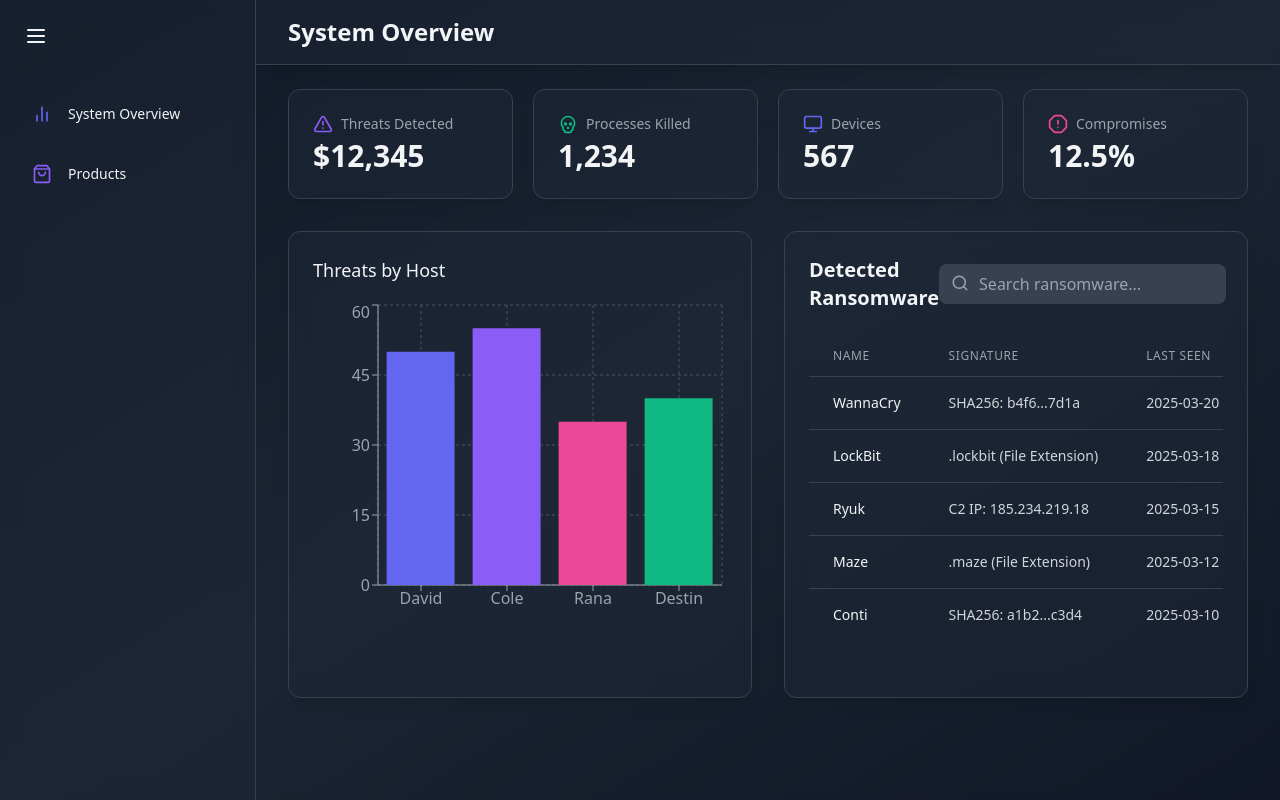
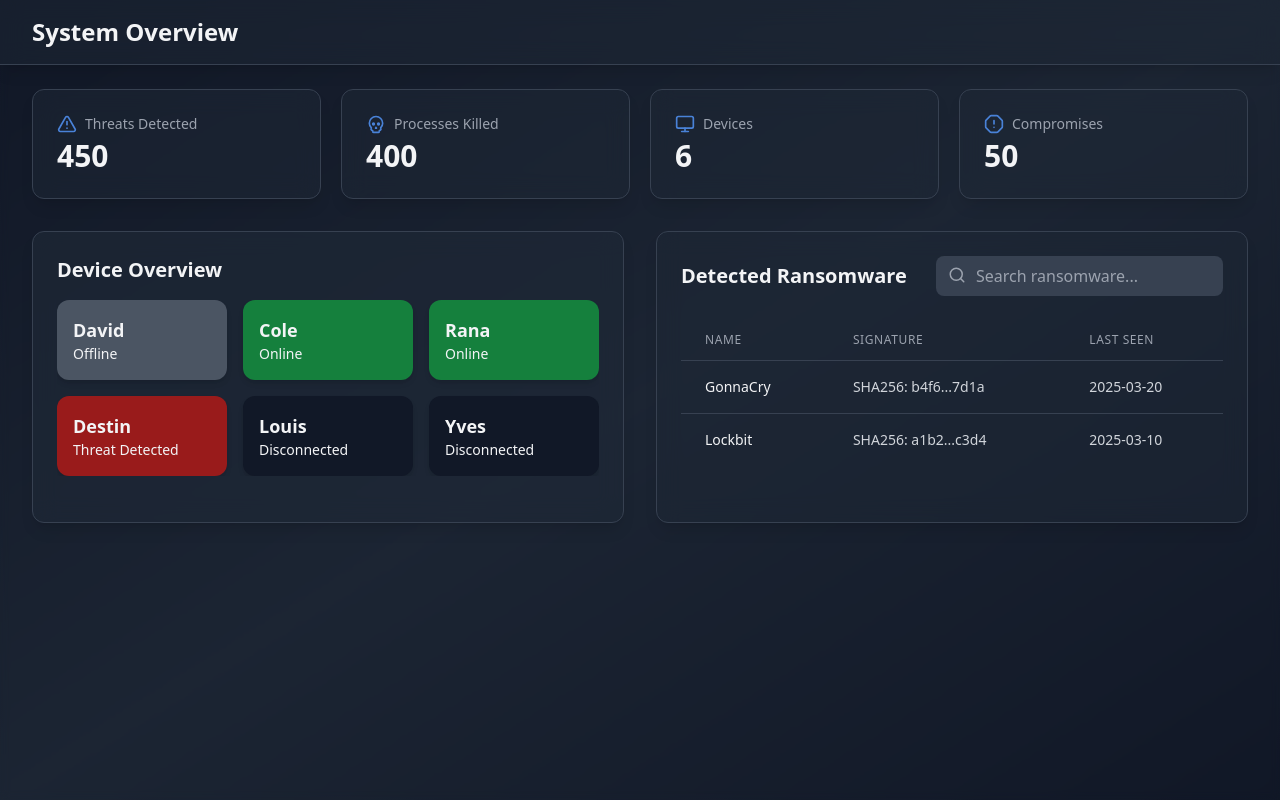
Before and after one commit to ranaelsa/admin-dashboard, a React (Vite) app: page / in a window 1280 px wide. Built offline with nearby package versions, Linux system fonts and the light colour scheme.

Commit message:
added componenets to overview page

```diff
--- a/src/App.jsx
+++ b/src/App.jsx
@@ -3,7 +3,6 @@ import { Route, Routes } from "react-router-dom";
 import Sidebar from "./components/common/Sidebar";
 
 import OverviewPage from "./pages/OverviewPage";
-import ProductsPage from "./pages/ProductsPage";
 
 
 function App() {
@@ -15,10 +14,8 @@ function App() {
 				<div className='absolute inset-0 backdrop-blur-sm' />
 			</div>
 
-			<Sidebar />
 			<Routes>
 				<Route path='/' element={<OverviewPage />} />
-				<Route path='/products' element={<ProductsPage />} />
 			</Routes>
 		</div>
 	);
--- a/src/components/common/Sidebar.jsx
+++ b/src/components/common/Sidebar.jsx
@@ -1,4 +1,4 @@
-import { BarChart2, DollarSign, Menu, Settings, ShoppingBag, ShoppingCart, TrendingUp, Users } from "lucide-react";
+import { BarChart2, Menu, Settings, Users } from "lucide-react";
 import { useState } from "react";
 import { AnimatePresence, motion } from "framer-motion";
 import { Link } from "react-router-dom";
@@ -10,7 +10,7 @@ const SIDEBAR_ITEMS = [
 		color: "#6366f1",
 		href: "/",
 	},
-	{ name: "Products", icon: ShoppingBag, color: "#8B5CF6", href: "/products" },
+	{ name: "Other", icon: Settings, color: "#8B5CF6", href: "/products" },
 ];
 
 const Sidebar = () => {
--- /dev/null
+++ b/src/components/overview/ClientGrid.jsx
@@ -0,0 +1,117 @@
+import { useState } from "react";
+import { motion } from "framer-motion";
+import QuarantineModal from "./QuarantineModal";
+
+const CLIENT_STATUS = [
+  { name: "David", status: "Offline" },
+  { name: "Cole", status: "Online" },
+  { name: "Rana", status: "Online" },
+  { name: "Destin", status: "Threat Detected" },
+  { name: "Louis", status: "Disconnected" },
+  { name: "Yves", status: "Disconnected" },
+];
+
+const statusColors = {
+  "Threat Detected": "bg-red-800",
+  Online: "bg-green-700",
+  Offline: "bg-gray-600",
+  Disconnected: "bg-gray-900",
+};
+
+const ClientGrid = () => {
+  const [selectedDevice, setSelectedDevice] = useState(null);
+
+  return (
+    <motion.div
+      className="bg-gray-800 bg-opacity-70 backdrop-blur-md shadow-lg rounded-xl p-6 border border-gray-700 h-full flex flex-col relative"
+      initial={{ opacity: 0, y: 20 }}
+      animate={{ opacity: 1, y: 0 }}
+      transition={{ delay: 0.4 }}
+    >
+      <h2 className="text-xl font-semibold mb-4 text-gray-100">Device Overview</h2>
+
+      <div className="grid grid-cols-2 md:grid-cols-3 gap-4 overflow-y-auto max-h-72">
+        {CLIENT_STATUS.map((client, index) => (
+          <div
+            key={index}
+            className={`rounded-xl p-4 flex flex-col justify-center shadow-md ${
+              statusColors[client.status]
+            } text-gray-100 ${
+              client.status === "Threat Detected"
+                ? "cursor-pointer hover:ring-2 hover:ring-white transition"
+                : ""
+            }`}
+            onClick={() =>
+              client.status === "Threat Detected" && setSelectedDevice(client)
+            }
+          >
+            <span className="font-semibold text-lg">{client.name}</span>
+            <span className="text-sm font-medium">{client.status}</span>
+          </div>
+        ))}
+      </div>
+
+      {selectedDevice && (
+        <QuarantineModal
+          deviceName={selectedDevice.name}
+          onConfirm={() => setSelectedDevice(null)}
+          onCancel={() => setSelectedDevice(null)}
+        />
+      )}
+    </motion.div>
+  );
+};
+
+export default ClientGrid;
+
+
+
+
+
+// import { motion } from "framer-motion";
+// import { BarChart, Bar, XAxis, YAxis, CartesianGrid, Tooltip, ResponsiveContainer, Legend, Cell } from "recharts";
+
+// const COLORS = ["#6366F1", "#8B5CF6", "#EC4899", "#10B981", "#F59E0B"];
+
+// const THREATS_HOST_DATA = [
+// 	{ name: "David", threats: 50 },
+// 	{ name: "Cole", threats: 55 },
+// 	{ name: "Rana", threats: 35 },
+// 	{ name: "Destin", threats: 40 },
+// ];
+
+// const ThreatsByHostChart = () => {
+// 	return (
+// 		<motion.div
+// 			className='bg-gray-800 bg-opacity-50 backdrop-blur-md shadow-lg rounded-xl p-6 lg:col-span-1 border border-gray-700 h-full flex flex-col'
+// 			initial={{ opacity: 0, y: 20 }}
+// 			animate={{ opacity: 1, y: 0 }}
+// 			transition={{ delay: 0.4 }}
+// 		>
+// 			<h2 className='text-lg font-medium mb-4 text-gray-100'>Threats by Host</h2>
+
+// 			<div className='h-80'>
+// 				<ResponsiveContainer>
+// 					<BarChart data={THREATS_HOST_DATA}>
+// 						<CartesianGrid strokeDasharray='3 3' stroke='#4B5563' />
+// 						<XAxis dataKey='name' stroke='#9CA3AF' />
+// 						<YAxis stroke='#9CA3AF' />
+// 						<Tooltip
+// 							contentStyle={{
+// 								backgroundColor: "rgba(31, 41, 55, 0.8)",
+// 								borderColor: "#4B5563",
+// 							}}
+// 							itemStyle={{ color: "#E5E7EB" }}
+// 						/>
+// 						<Bar dataKey={"threats"} fill='#8884d8'>
+// 							{THREATS_HOST_DATA.map((entry, index) => (
+// 								<Cell key={`cell-${index}`} fill={COLORS[index % COLORS.length]} />
+// 							))}
+// 						</Bar>
+// 					</BarChart>
+// 				</ResponsiveContainer>
+// 			</div>
+// 		</motion.div>
+// 	);
+// };
+// export default ThreatsByHostChart;
--- a/src/components/overview/DetectedRansomwareTable.jsx
+++ b/src/components/overview/DetectedRansomwareTable.jsx
@@ -3,11 +3,8 @@ import { Search } from "lucide-react";
 import { useState } from "react";
 
 const RANSOMWARE_DATA = [
-	{ id: 1, name: "WannaCry", signature: "SHA256: b4f6...7d1a", lastSeen: "2025-03-20" },
-	{ id: 2, name: "LockBit", signature: ".lockbit (File Extension)", lastSeen: "2025-03-18" },
-	{ id: 3, name: "Ryuk", signature: "C2 IP: 185.234.219.18", lastSeen: "2025-03-15" },
-	{ id: 4, name: "Maze", signature: ".maze (File Extension)", lastSeen: "2025-03-12" },
-	{ id: 5, name: "Conti", signature: "SHA256: a1b2...c3d4", lastSeen: "2025-03-10" },
+	{ id: 1, name: "GonnaCry", signature: "SHA256: b4f6...7d1a", lastSeen: "2025-03-20" },,
+	{ id: 5, name: "Lockbit", signature: "SHA256: a1b2...c3d4", lastSeen: "2025-03-10" },
 ];
 
 const DetectedRansomwareTable = () => {
--- /dev/null
+++ b/src/components/overview/QuarantineModal.jsx
@@ -0,0 +1,27 @@
+const QuarantineModal = ({ deviceName, onConfirm, onCancel }) => {
+    return (
+      <div className="fixed inset-0 bg-black bg-opacity-50 flex items-center justify-center z-50">
+        <div className="bg-gray-800 rounded-lg p-6 shadow-lg border border-gray-700 text-center">
+          <h3 className="text-lg font-semibold text-gray-100 mb-4">
+            Quarantine device "{deviceName}"?
+          </h3>
+          <div className="flex justify-center gap-4">
+            <button
+              className="bg-red-600 hover:bg-red-500 text-white px-4 py-2 rounded"
+              onClick={onConfirm}
+            >
+              Quarantine
+            </button>
+            <button
+              className="bg-gray-600 hover:bg-gray-500 text-white px-4 py-2 rounded"
+              onClick={onCancel}
+            >
+              Cancel
+            </button>
+          </div>
+        </div>
+      </div>
+    );
+  };
+
+  export default QuarantineModal;
--- a/src/components/overview/ThreatsByHostChart.jsx
+++ /dev/null
@@ -1,47 +0,0 @@
-import { motion } from "framer-motion";
-import { BarChart, Bar, XAxis, YAxis, CartesianGrid, Tooltip, ResponsiveContainer, Legend, Cell } from "recharts";
-
-const COLORS = ["#6366F1", "#8B5CF6", "#EC4899", "#10B981", "#F59E0B"];
-
-const THREATS_HOST_DATA = [
-	{ name: "David", value: 50 },
-	{ name: "Cole", value: 55 },
-	{ name: "Rana", value: 35 },
-	{ name: "Destin", value: 40 },
-];
-
-const ThreatsByHostChart = () => {
-	return (
-		<motion.div
-			className='bg-gray-800 bg-opacity-50 backdrop-blur-md shadow-lg rounded-xl p-6 lg:col-span-1 border border-gray-700 h-full flex flex-col'
-			initial={{ opacity: 0, y: 20 }}
-			animate={{ opacity: 1, y: 0 }}
-			transition={{ delay: 0.4 }}
-		>
-			<h2 className='text-lg font-medium mb-4 text-gray-100'>Threats by Host</h2>
-
-			<div className='h-80'>
-				<ResponsiveContainer>
-					<BarChart data={THREATS_HOST_DATA}>
-						<CartesianGrid strokeDasharray='3 3' stroke='#4B5563' />
-						<XAxis dataKey='name' stroke='#9CA3AF' />
-						<YAxis stroke='#9CA3AF' />
-						<Tooltip
-							contentStyle={{
-								backgroundColor: "rgba(31, 41, 55, 0.8)",
-								borderColor: "#4B5563",
-							}}
-							itemStyle={{ color: "#E5E7EB" }}
-						/>
-						<Bar dataKey={"value"} fill='#8884d8'>
-							{THREATS_HOST_DATA.map((entry, index) => (
-								<Cell key={`cell-${index}`} fill={COLORS[index % COLORS.length]} />
-							))}
-						</Bar>
-					</BarChart>
-				</ResponsiveContainer>
-			</div>
-		</motion.div>
-	);
-};
-export default ThreatsByHostChart;
--- a/src/components/products/SalesTrendChart.jsx
+++ /dev/null
@@ -1,43 +0,0 @@
-import { motion } from "framer-motion";
-import { LineChart, Line, XAxis, YAxis, CartesianGrid, Tooltip, ResponsiveContainer, Legend } from "recharts";
-
-const salesData = [
-	{ month: "Jan", sales: 4000 },
-	{ month: "Feb", sales: 3000 },
-	{ month: "Mar", sales: 5000 },
-	{ month: "Apr", sales: 4500 },
-	{ month: "May", sales: 6000 },
-	{ month: "Jun", sales: 5500 },
-];
-
-const SalesTrendChart = () => {
-	return (
-		<motion.div
-			className='bg-gray-800 bg-opacity-50 backdrop-blur-md shadow-lg rounded-xl p-6 border border-gray-700'
-			initial={{ opacity: 0, y: 20 }}
-			animate={{ opacity: 1, y: 0 }}
-			transition={{ delay: 0.3 }}
-		>
-			<h2 className='text-xl font-semibold text-gray-100 mb-4'>Sales Trend</h2>
-			<div style={{ width: "100%", height: 300 }}>
-				<ResponsiveContainer>
-					<LineChart data={salesData}>
-						<CartesianGrid strokeDasharray='3 3' stroke='#374151' />
-						<XAxis dataKey='month' stroke='#9CA3AF' />
-						<YAxis stroke='#9CA3AF' />
-						<Tooltip
-							contentStyle={{
-								backgroundColor: "rgba(31, 41, 55, 0.8)",
-								borderColor: "#4B5563",
-							}}
-							itemStyle={{ color: "#E5E7EB" }}
-						/>
-						<Legend />
-						<Line type='monotone' dataKey='sales' stroke='#8B5CF6' strokeWidth={2} />
-					</LineChart>
-				</ResponsiveContainer>
-			</div>
-		</motion.div>
-	);
-};
-export default SalesTrendChart;
--- a/src/pages/OverviewPage.jsx
+++ b/src/pages/OverviewPage.jsx
@@ -3,7 +3,7 @@ import { motion } from "framer-motion";
 
 import Header from "../components/common/Header";
 import StatCard from "../components/common/StatCard";
-import ThreatsByHostChart from "../components/overview/ThreatsByHostChart";
+import ThreatsByHostChart from "../components/overview/ClientGrid";
 import DetectedRansomwareTable from "../components/overview/DetectedRansomwareTable";
 
 const OverviewPage = () => {
@@ -19,10 +19,10 @@ const OverviewPage = () => {
 					animate={{ opacity: 1, y: 0 }}
 					transition={{ duration: 1 }}
 				>
-					<StatCard name='Threats Detected' icon={AlertTriangle} value='$12,345' color='#8B5CF6' />
-					<StatCard name='Processes Killed' icon={Skull} value='1,234' color='#10B981' />
-					<StatCard name='Devices' icon={Monitor} value='567' color='#6366F1' />
-					<StatCard name='Compromises' icon={OctagonAlert} value='12.5%' color='#EC4899' />
+					<StatCard name='Threats Detected' icon={AlertTriangle} value='450' color='rgb(73, 130, 216)' />
+					<StatCard name='Processes Killed' icon={Skull} value='400' color='rgb(73, 130, 216)' />
+					<StatCard name='Devices' icon={Monitor} value='6' color='rgb(73, 130, 216)' />
+					<StatCard name='Compromises' icon={OctagonAlert} value='50' color='rgb(73, 130, 216)' />
 				</motion.div>
 
 				{/* CHARTS */}
--- a/src/pages/ProductsPage.jsx
+++ /dev/null
@@ -1,37 +0,0 @@
-import { motion } from "framer-motion";
-
-import Header from "../components/common/Header";
-import StatCard from "../components/common/StatCard";
-
-import { AlertTriangle, DollarSign, Package, TrendingUp } from "lucide-react";
-import DetectedRansomwareTable from "../components/overview/DetectedRansomwareTable";
-
-const ProductsPage = () => {
-	return (
-		<div className='flex-1 overflow-auto relative z-10'>
-			<Header title='Products' />
-
-			<main className='max-w-7xl mx-auto py-6 px-4 lg:px-8'>
-				{/* STATS */}
-				<motion.div
-					className='grid grid-cols-1 gap-5 sm:grid-cols-2 lg:grid-cols-4 mb-8'
-					initial={{ opacity: 0, y: 20 }}
-					animate={{ opacity: 1, y: 0 }}
-					transition={{ duration: 1 }}
-				>
-					<StatCard name='Total Products' icon={Package} value={1234} color='#6366F1' />
-					<StatCard name='Top Selling' icon={TrendingUp} value={89} color='#10B981' />
-					<StatCard name='Low Stock' icon={AlertTriangle} value={23} color='#F59E0B' />
-					<StatCard name='Total Revenue' icon={DollarSign} value={"$543,210"} color='#EF4444' />
-				</motion.div>
-
-				<DetectedRansomwareTable />
-
-				{/* CHARTS */}
-				<div className='grid grid-col-1 lg:grid-cols-2 gap-8'>
-				</div>
-			</main>
-		</div>
-	);
-};
-export default ProductsPage;
```
